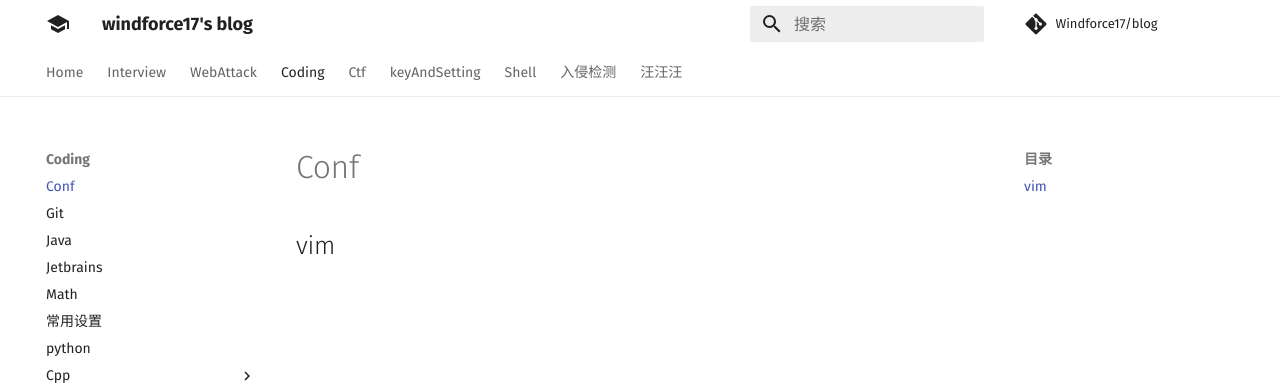
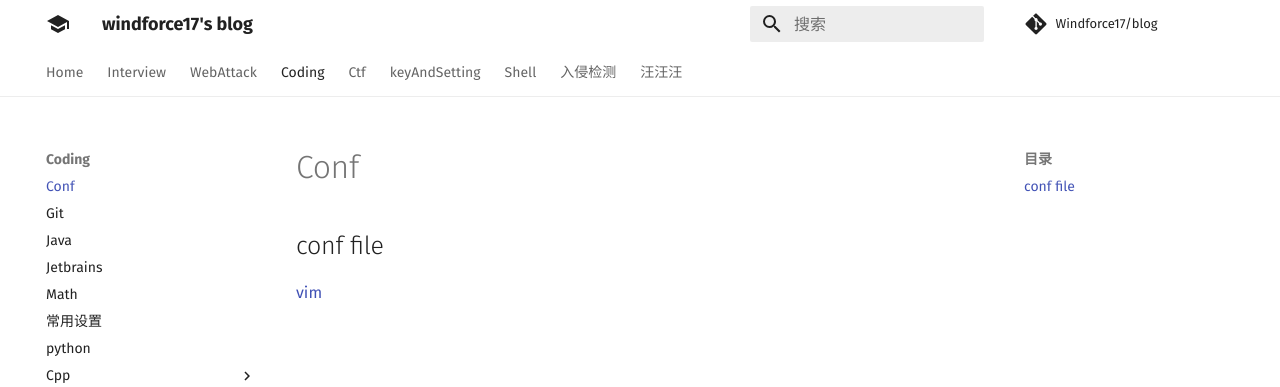
Before and after one commit to Windforce17/blog, an MkDocs documentation site: the page built from docs/coding/conf.md, in a window 1280 px wide. Shown: the top 387 px of the page. Built offline with MkDocs 1.6.1 and Material for MkDocs 9.7.7, drawn with Linux system fonts in a browser that asks for light colours; comment, search, counter and statistics services are not loaded.

Commit message:
upload vimrc

```diff
--- a/docs/coding/conf.md
+++ b/docs/coding/conf.md
@@ -1 +1,2 @@
-## vim
+## conf file
+[vim](https://raw.githubusercontent.com/Windforce17/blog/master/docs/_static/conf/.vimrc)
```
Also changed, not shown: 1 other file.
